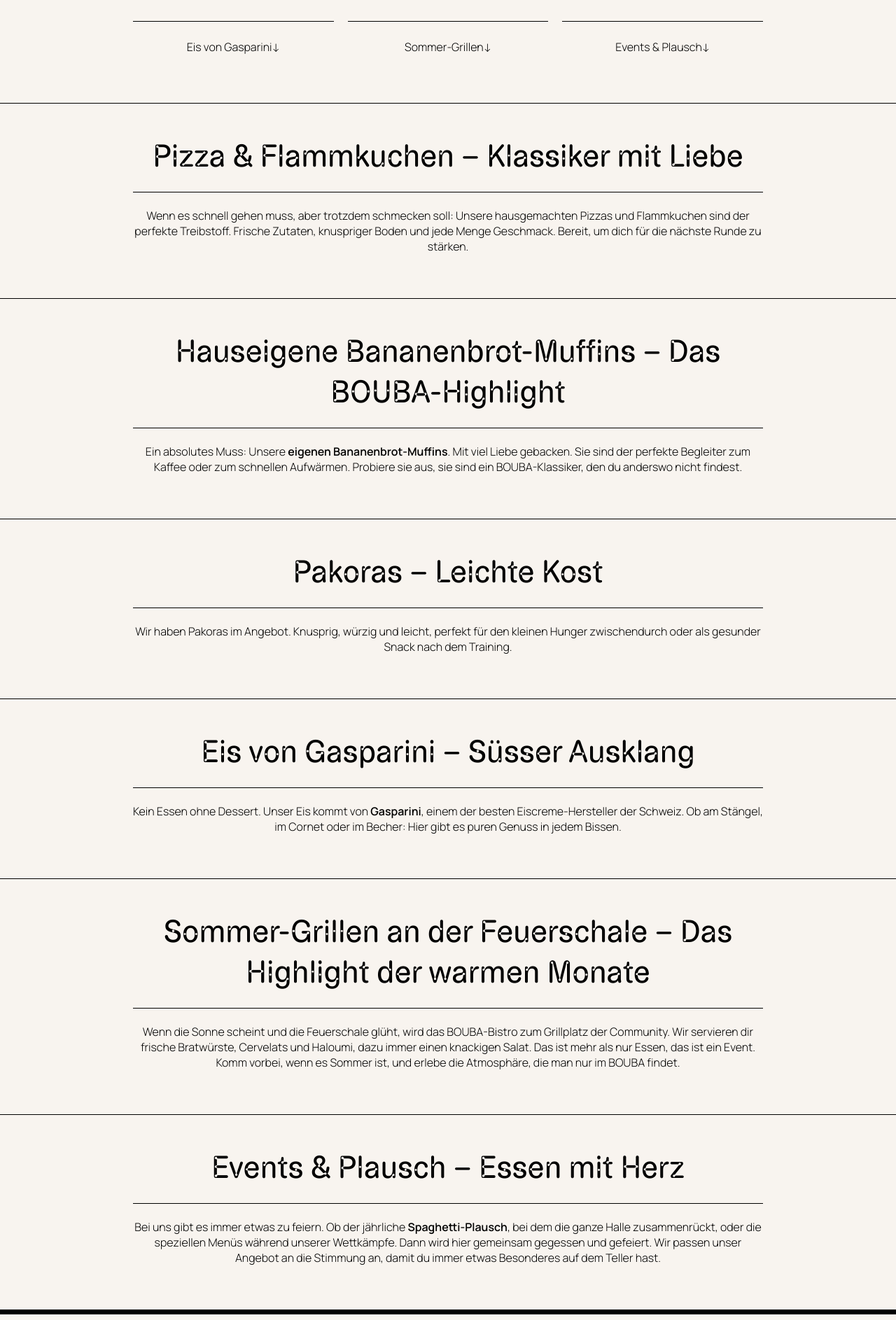
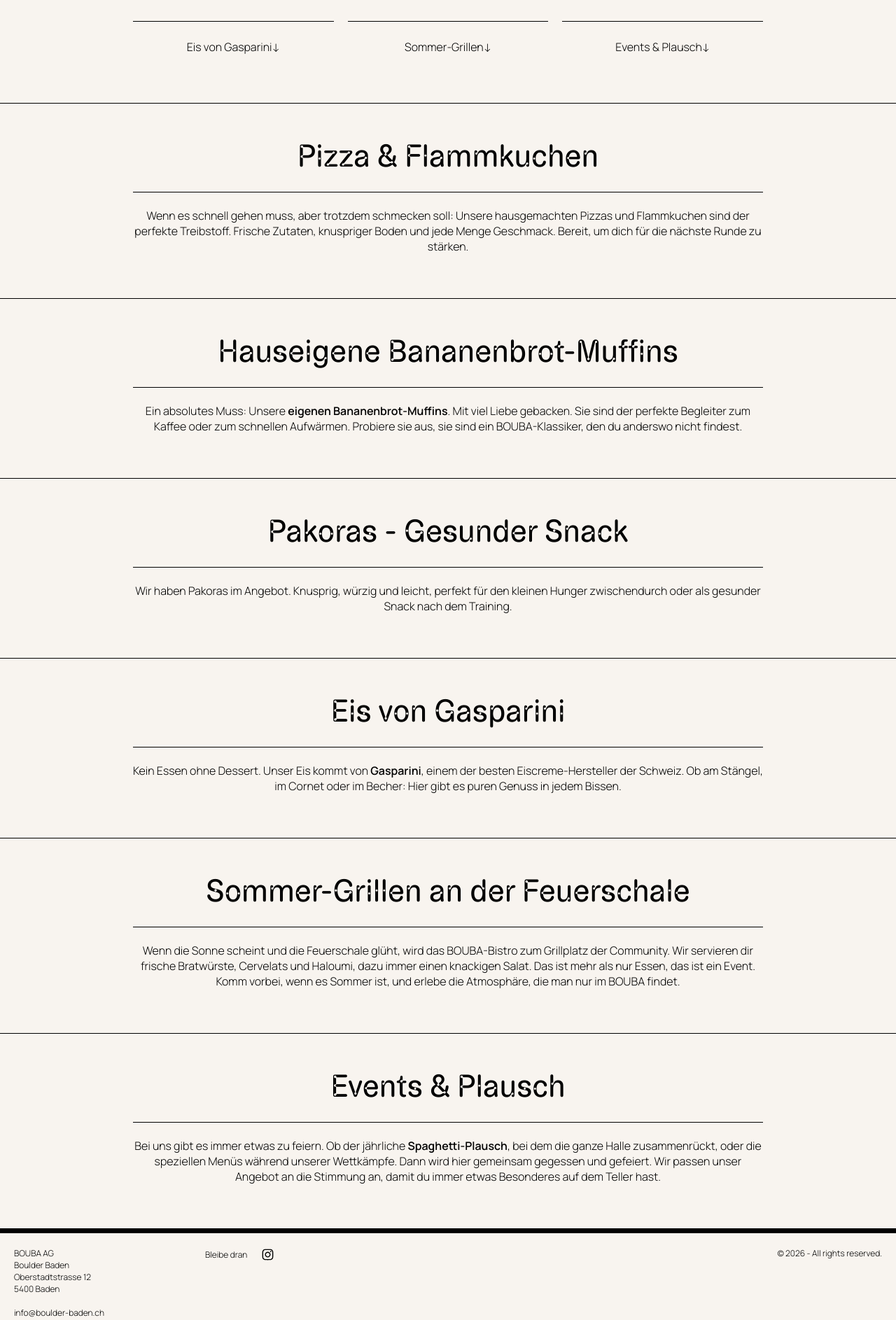
Before and after one commit to escodebar/boulder-baden.ch, a Nuxt app: page /geniessen in a window 1280 px wide. Shown: the part 703-2589 px from the top of the page at 70% size. Built offline with nearby package versions, Linux system fonts and the light colour scheme.

Commit message:
Shorten Geniessen titles

```diff
--- a/app/pages/geniessen.vue
+++ b/app/pages/geniessen.vue
@@ -25,7 +25,7 @@
   </section>
 
   <section id="pizza-flammkuchen">
-    <h2>Pizza & Flammkuchen – Klassiker mit Liebe</h2>
+    <h2>Pizza & Flammkuchen</h2>
     <p>
       Wenn es schnell gehen muss, aber trotzdem schmecken soll: Unsere
       hausgemachten Pizzas und Flammkuchen sind der perfekte Treibstoff. Frische
@@ -35,7 +35,7 @@
   </section>
 
   <section id="muffins">
-    <h2>Hauseigene Bananenbrot-Muffins – Das BOUBA-Highlight</h2>
+    <h2>Hauseigene Bananenbrot-Muffins</h2>
     <p>
       Ein absolutes Muss: Unsere <strong>eigenen Bananenbrot-Muffins</strong>.
       Mit viel Liebe gebacken. Sie sind der perfekte Begleiter zum Kaffee oder
@@ -45,7 +45,7 @@
   </section>
 
   <section id="pakoras">
-    <h2>Pakoras – Leichte Kost</h2>
+    <h2>Pakoras - Gesunder Snack</h2>
     <p>
       Wir haben Pakoras im Angebot. Knusprig, würzig und leicht, perfekt für den
       kleinen Hunger zwischendurch oder als gesunder Snack nach dem Training.
@@ -53,7 +53,7 @@
   </section>
 
   <section id="eis">
-    <h2>Eis von Gasparini – Süsser Ausklang</h2>
+    <h2>Eis von Gasparini</h2>
     <p>
       Kein Essen ohne Dessert. Unser Eis kommt von <strong>Gasparini</strong>,
       einem der besten Eiscreme-Hersteller der Schweiz. Ob am Stängel, im Cornet
@@ -62,7 +62,7 @@
   </section>
 
   <section id="sommergrillen">
-    <h2>Sommer-Grillen an der Feuerschale – Das Highlight der warmen Monate</h2>
+    <h2>Sommer-Grillen an der Feuerschale</h2>
     <p>
       Wenn die Sonne scheint und die Feuerschale glüht, wird das BOUBA-Bistro
       zum Grillplatz der Community. Wir servieren dir frische Bratwürste,
@@ -73,7 +73,7 @@
   </section>
 
   <section id="events">
-    <h2>Events & Plausch – Essen mit Herz</h2>
+    <h2>Events & Plausch</h2>
     <p>
       Bei uns gibt es immer etwas zu feiern. Ob der jährliche
       <strong>Spaghetti-Plausch</strong>, bei dem die ganze Halle zusammenrückt,
```
